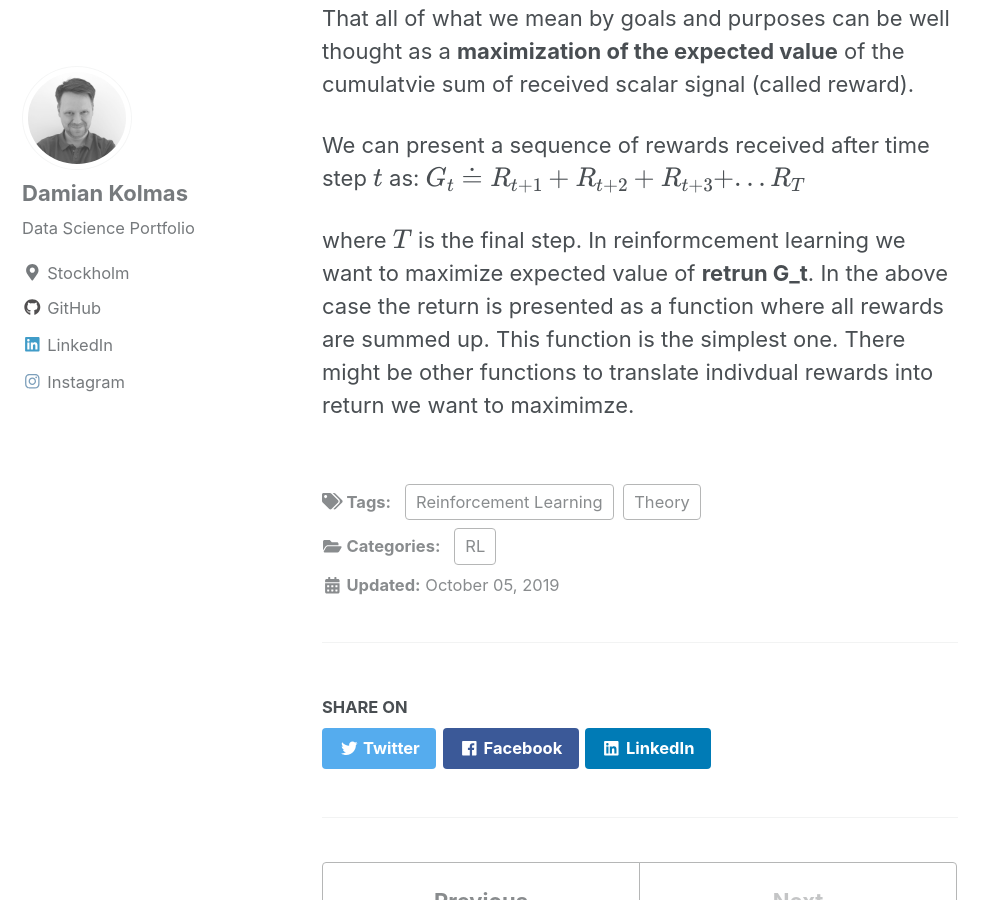
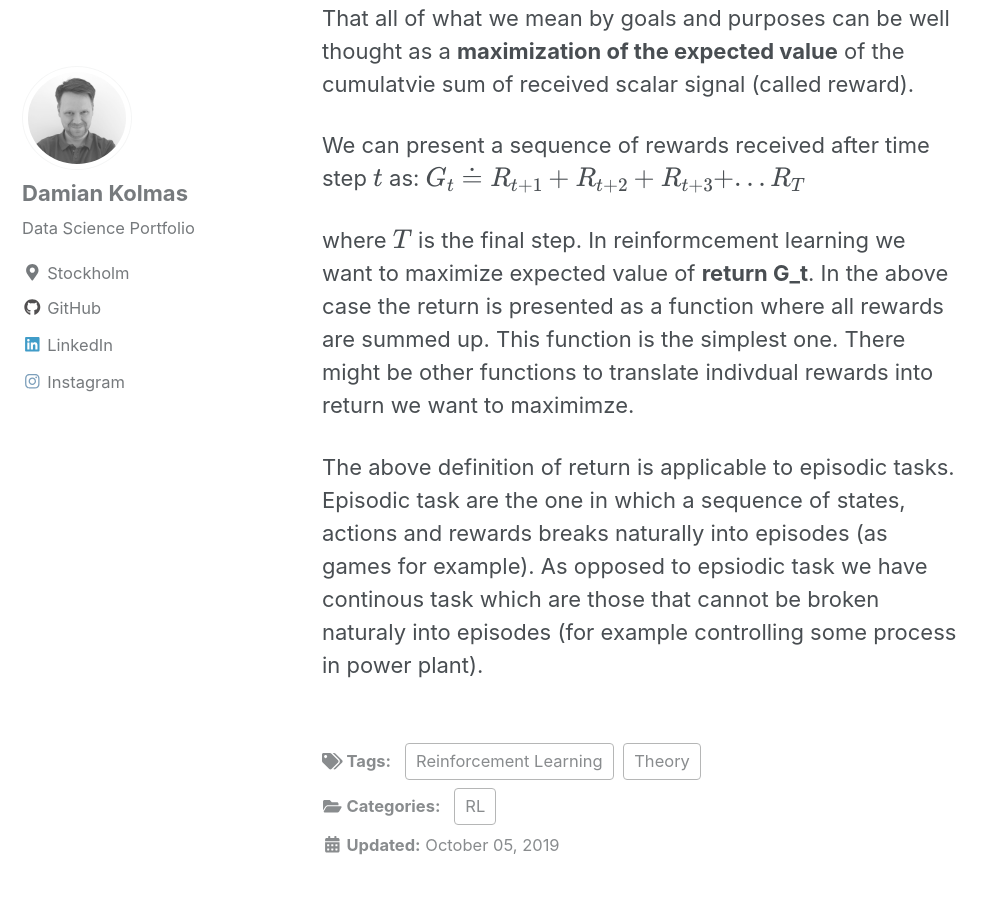
Before and after one commit to DKolmas/DKolmas.github.io, a Jekyll site: the page built from _posts/2019-10-05-Rewards.md, in a window 1280 px wide and 900 px high, scrolled down 1102 px. Shown: the whole window, without its empty margins (0-998 px from the left). Built offline with Jekyll 4.4.1, drawn with Linux system fonts in a browser that asks for light colours; cached includes are drawn as plain includes; formulas are drawn with MathJax 3.

Commit message:
editing a post about rewards and returns

```diff
--- a/_posts/2019-10-05-Rewards.md
+++ b/_posts/2019-10-05-Rewards.md
@@ -25,4 +25,6 @@ That all of what we mean by goals and purposes can be well thought as a **maximi
 We can present a sequence of rewards received after time step $$t$$ as:
 $$ G_t \doteq R_{t+1} + R_{t+2} + R_{t+3} + ... R_T$$
 
-where $$T$$ is the final step. In reinformcement learning we want to maximize expected value of **retrun G_t**. In the above case the return is presented as a function where all rewards are summed up. This function is the simplest one. There might be other functions to translate indivdual rewards into return we want to maximimze.
+where $$T$$ is the final step. In reinformcement learning we want to maximize expected value of **return G_t**. In the above case the return is presented as a function where all rewards are summed up. This function is the simplest one. There might be other functions to translate indivdual rewards into return we want to maximimze.
+
+The above definition of return is applicable to episodic tasks. Episodic task are the one in which a sequence of states, actions and rewards breaks naturally into episodes (as games for example). As opposed to epsiodic task we have continous task which are those that cannot be broken naturaly into episodes (for example controlling some process in power plant).
```
